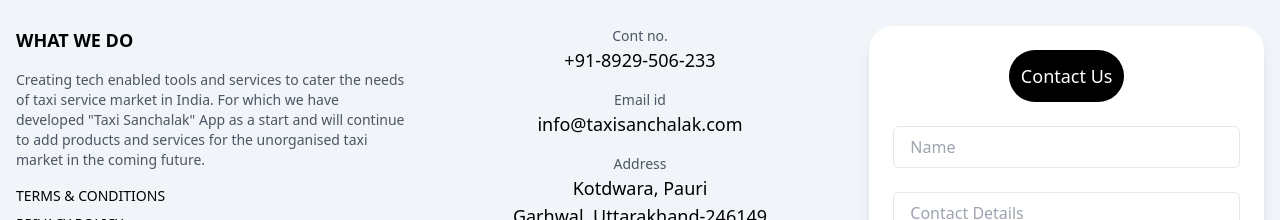
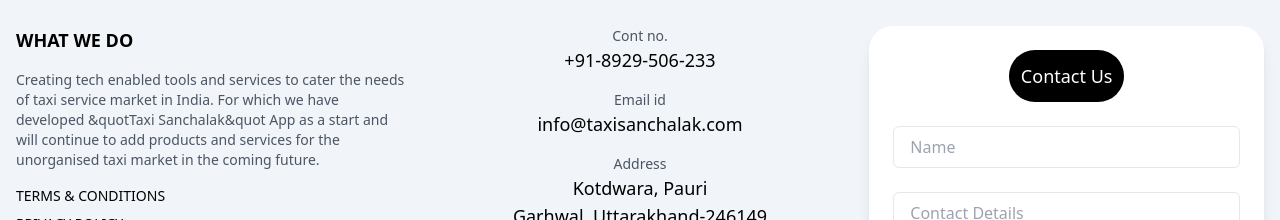
Before and after one commit to Anuj9675/taxisanchalak, a Next.js app: page / in a window 1280 px wide. Shown: the part 2967-3187 px from the top of the page. Built offline with nearby package versions, Linux system fonts and the light colour scheme.

Commit message:
error fixed

```diff
--- a/src/components/footer/index.tsx
+++ b/src/components/footer/index.tsx
@@ -9,7 +9,7 @@
         <div className="space-y-4">
           <h3 className="font-bold text-lg">WHAT WE DO</h3>
           <p className="text-gray-600 text-sm">
-            Creating tech enabled tools and services to cater the needs of taxi service market in India. For which we have developed "Taxi Sanchalak" App as a start and will continue to add products and services for the unorganised taxi market in the coming future.
+            Creating tech enabled tools and services to cater the needs of taxi service market in India. For which we have developed &quotTaxi Sanchalak&quot App as a start and will continue to add products and services for the unorganised taxi market in the coming future.
           </p>
           <div className="space-y-2">
             <a href="#" className="block text-sm hover:underline">TERMS & CONDITIONS</a>
```
